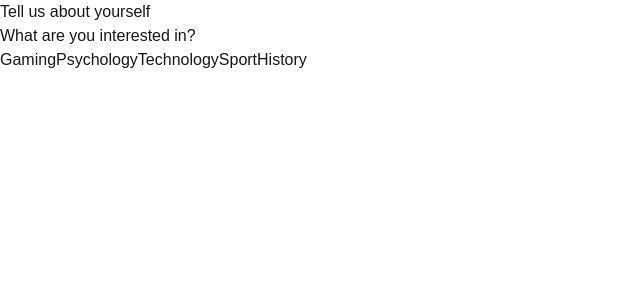
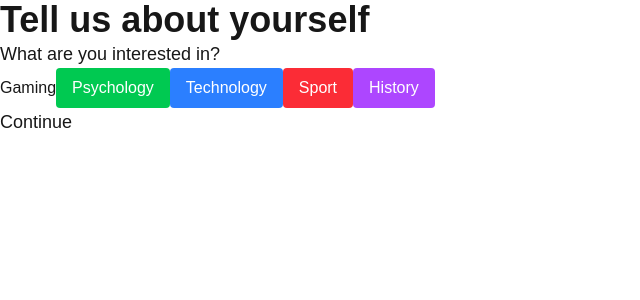
Before and after one commit to deka-ab/BookMatch, a Next.js app: page /onboarding in a window 1280 px wide. Shown: the top 300 px of the page, without its empty margins (0-640 px from the left). Built offline with nearby package versions, Linux system fonts and the light colour scheme.

Commit message:
lagt til komponenter - knapp osv

```diff
--- a/app/onboarding/page.tsx
+++ b/app/onboarding/page.tsx
@@ -1,19 +1,24 @@
+import Button from "@/components/Button";
+
 export default function Onboarding() {
+
     return (
         <main>
-            <h1> Tell us about yourself</h1>
+            <h1 className="text-4xl font-bold"> Tell us about yourself</h1>
 
-            <h2> What are you interested in?</h2>
+            <h2 className = "text-lg "> What are you interested in?</h2>
 
-            <button> Gaming</button>
+            <Button text="Gaming" />
 
-            <button>Psychology </button>
+            <button className="bg-green-500 text-white px-4 py-2 rounded">Psychology </button>
 
-            <button> Technology </button>
+            <button className="bg-blue-500 text-white px-4 py-2 rounded"> Technology </button>
 
-            <button> Sport </button>
+            <button className="bg-red-500 text-white px-4 py-2 rounded"> Sport </button>
 
-            <button> History </button>
+            <button className="bg-purple-500 text-white px-4 py-2 rounded"> History </button>
+
+            <p className="text-lg">  Continue</p>
 
         </main>
     );
--- /dev/null
+++ b/components/Button.tsx
@@ -0,0 +1,12 @@
+type ButtonProps = {
+    onClick: () => void;
+    text: string;
+};
+
+export default function Button({ onClick, text }: ButtonProps) {
+    return(
+        <button onClick={onClick}>
+            {text}
+        </button>
+    );
+}
```
Also changed, not shown: components/Header.tsx (added).
